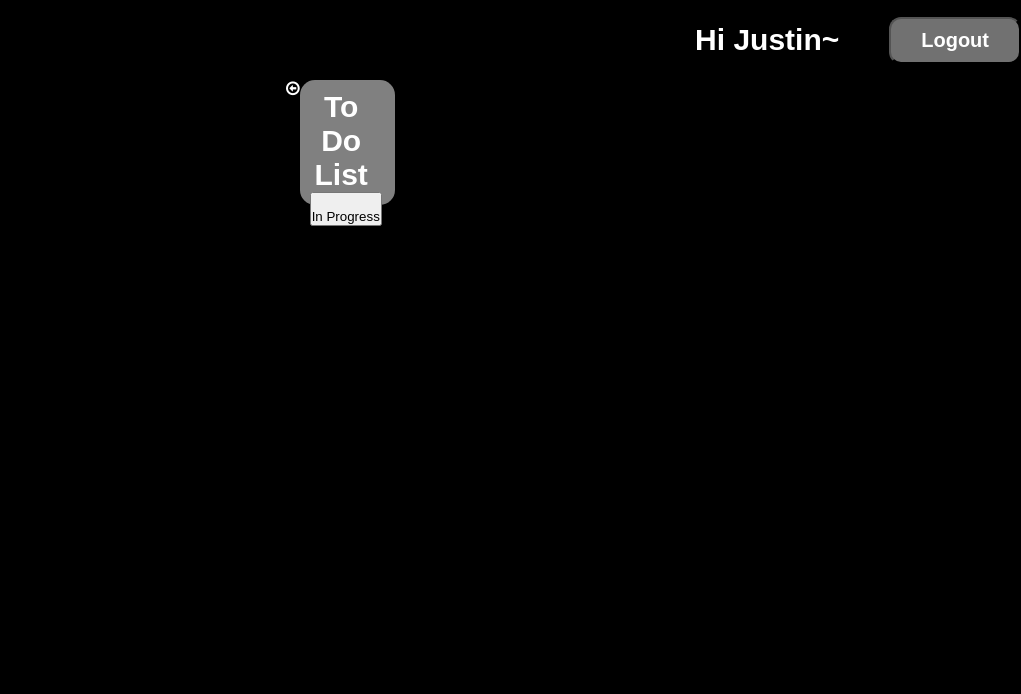
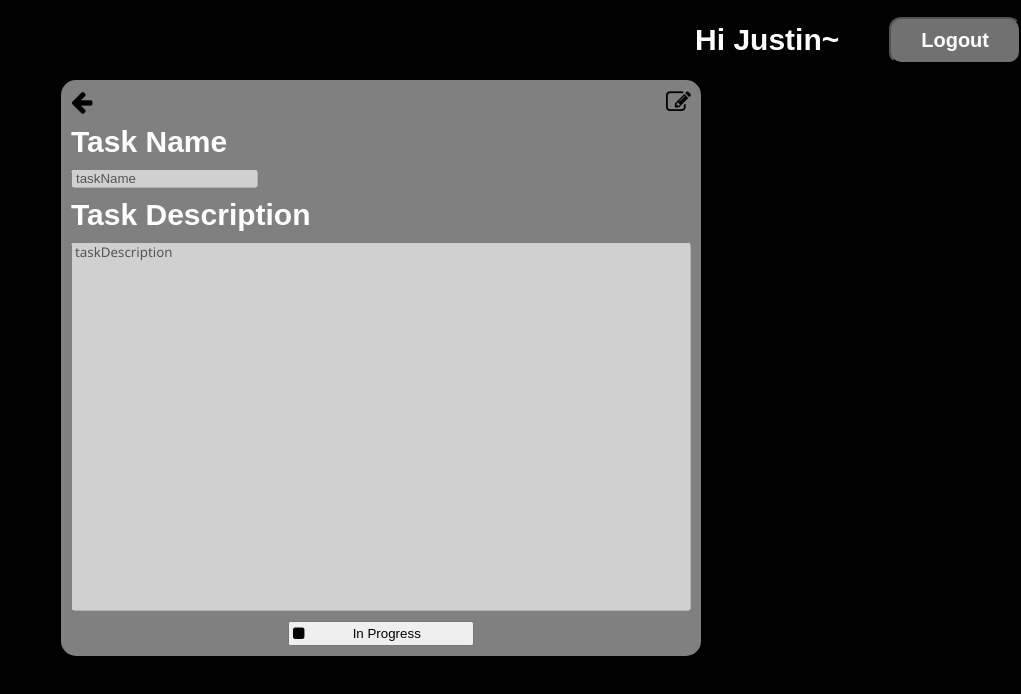
Before and after one commit to kobslbj/GDSC-FullStack-Training, a Next.js app in the folder todolist/: page /task in a window 1280 px wide. Shown: the top 694 px of the page, without its empty margins (259-1280 px from the left). Built offline with nearby package versions, Linux system fonts and the light colour scheme.

Commit message:
feat: add task detail page

```diff
--- a/todolist/src/app/task/page.js
+++ b/todolist/src/app/task/page.js
@@ -1,7 +1,7 @@
 'use client'
 
 import Image from "next/image";
-import { useState } from "react";
+import { useEffect, useState } from "react";
 import { useRouter } from "next/navigation";
 
 import globalstyles from "@/app/page.module.css";
@@ -10,43 +10,80 @@ import { Appbar } from "@/components";
 import styles from "./page.module.css";
 
 
-export default function Task({ id, isComplete, setCompleteCB }) {
+export default function Task() {
 	const router = useRouter()
+	// const {id} = router.query;
+	const data = {
+		id: 0,
+		name: "taskName",
+		description: "taskDescription",
+		isComplete: false,
+	  };
 
-	const [completeText, setText] = useState(isComplete ? "Completed" : "In Progress")
+	const [task, setTask] = useState(data)
+	const [completeText, setText] = useState(data.isComplete ? "Completed" : "In Progress")
+	const [editMode, setEditMode] = useState(false)
+
+	// useEffect(() => {
+	// 	if (id){
+	// 		const storedTask = sessionStorage.getItem(`taskData_${id}`);
+	// 		if (storedTask) {
+	// 			const taskData = JSON.parse(storedTask);
+	// 			setTask(taskData);
+	// 			setText(taskData.isComplete ? "Completed" : "In Progress");
+	// 		}
+	// 	}
+	// }, [id])
 
 	const setComplete = () => {
-		isComplete = !isComplete
-		setCompleteCB(isComplete)
-		setText(isComplete ? "Completed" : "In Progress")
+		if(task) {
+			const updatedTask = {...task, isComplete: !task.isComplete};
+			sessionStorage.setItem(`taskData_${task.id}`, JSON.stringify(updatedTask));
+      setTask(updatedTask); // Update local state
+      setText(updatedTask.isComplete ? "Completed" : "In Progress");
+		}
+	}
+	const handleBack = () => {
+		console.log("back")
+		router.back()
 	}
 
+	const handleEditMode = () => {
+		setEditMode(prevstat => !prevstat)
+	}
+	// return (
+	// 	<></>
+	// )
 	return (
 		<div className={globalstyles.page}>
 			<link rel="stylesheet" href="https://cdnjs.cloudflare.com/ajax/libs/font-awesome/4.7.0/css/font-awesome.min.css"></link>
 			<Appbar />
 			<div className={globalstyles.container}>
-				<div style={{ display: "flex", flexDirection: "row" }}>
-					<i className="fa fa-arrow-circle-o-left" onClick={router.back()} />
+				{/* <div style={{ display: "flex", flexDirection: "row" }}> */}
 					<div className={globalstyles.windows}>
-						<div style={{ display: "flex", flexDirection: "row" }}>
-							<div className={`${globalstyles.font} ${globalstyles.title}`}>To Do List</div>
-							<i className="fa-edit" />
+						<div style={{ width:"100%", display: "flex", flexDirection: "row",  justifyContent: "space-between"}}>
+							<i className="fa fa-arrow-left" onClick={handleBack} style={{fontSize:"25px"}}/>
+							<i className="fa fa-edit" style={{fontSize:"25px"}} onClick={handleEditMode}/>
 						</div>
+						<div style={{ margin:"5px" }}/>
+						<div className={`${globalstyles.font} ${globalstyles.title}`}>Task Name</div>
+						<input className={`${styles.titleInput}`} defaultValue={task.name} disabled={!editMode} />
+						<div className={`${globalstyles.font} ${globalstyles.title}`}>Task Description</div>
+						<textarea className={`${styles.descriptionInput}`} defaultValue={task.description} disabled={!editMode} />
 
 						<button type="submit" className={styles.btn} onClick={setComplete}>
-							{isComplete && (
-								<i className="fa-check" />
+							{task.isComplete && (
+								<i className="fa fa-check-square" />
 							)}
-							{!isComplete && (
-								<i className="fa-regular fa-square" />
+							{!task.isComplete && (
+								<i className="fa fa-square" />
 							)}
-							<div style={{ flexGrow: 1, alignSelf: "center"}}>{completeText}</div>
+							<div style={{ flexGrow: 1, alignSelf: "center", margin:"0 10px"}}>{completeText}</div>
 						</button>
 
 
 					</div>
-				</div>
+				{/* </div> */}
 			</div >
 		</div >
 	);
--- a/todolist/src/app/task/page.module.css
+++ b/todolist/src/app/task/page.module.css
@@ -0,0 +1,31 @@
+
+
+.titleInput{
+    width: auto;
+    margin: 10px 0;
+    padding: 0 3px;
+
+}
+.descriptionInput{
+    width: 100%;
+    height: 50%;
+
+    margin: 10px 0;
+    padding: 0 3px;
+
+    font-family:'Segoe UI', Tahoma, Geneva, Verdana, sans-serif;
+    resize: none;
+
+    flex-grow: 1;
+}
+
+.btn{
+    width: 30%;
+
+    padding: 3px;
+
+    display: flex;
+    flex-direction: row;
+    align-items: center;
+    align-self: center;
+}
```
Also changed, not shown: todolist/src/app/home/page.js (+6 -5 lines), todolist/src/app/home/todoitem.jsx (+14 -2 lines), todolist/src/app/signIn/page.js (added), todolist/src/app/signIn/page.module.css (added).
